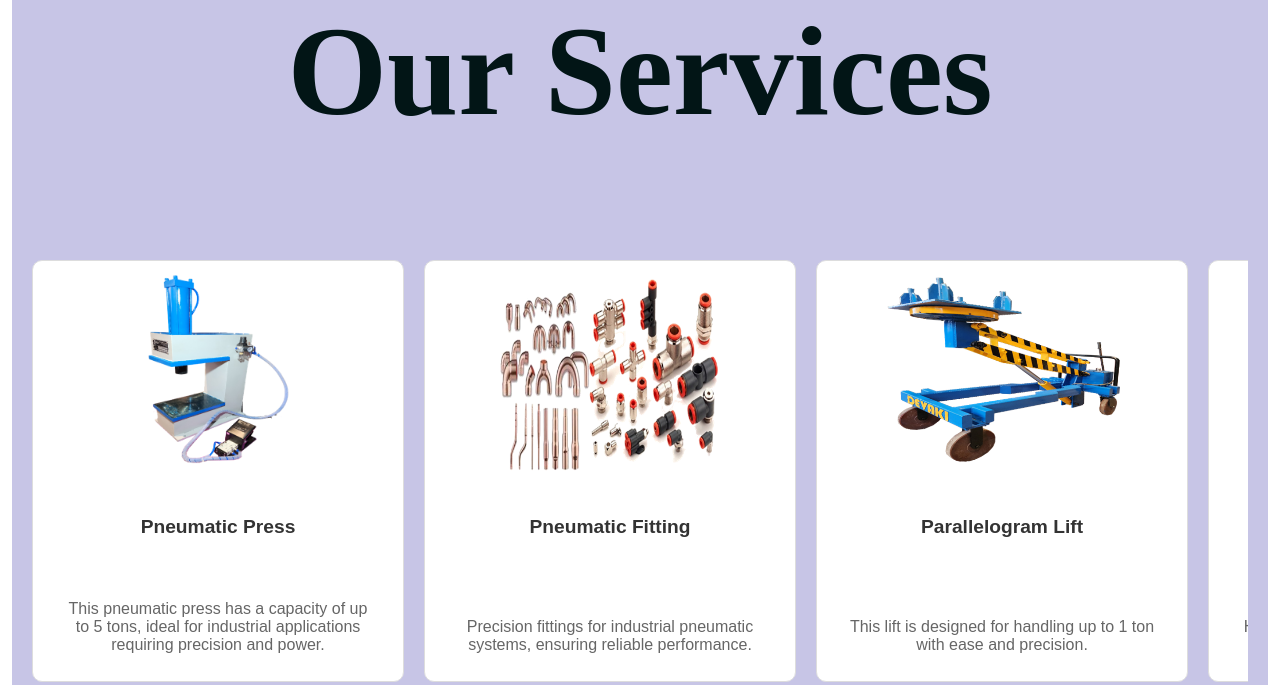
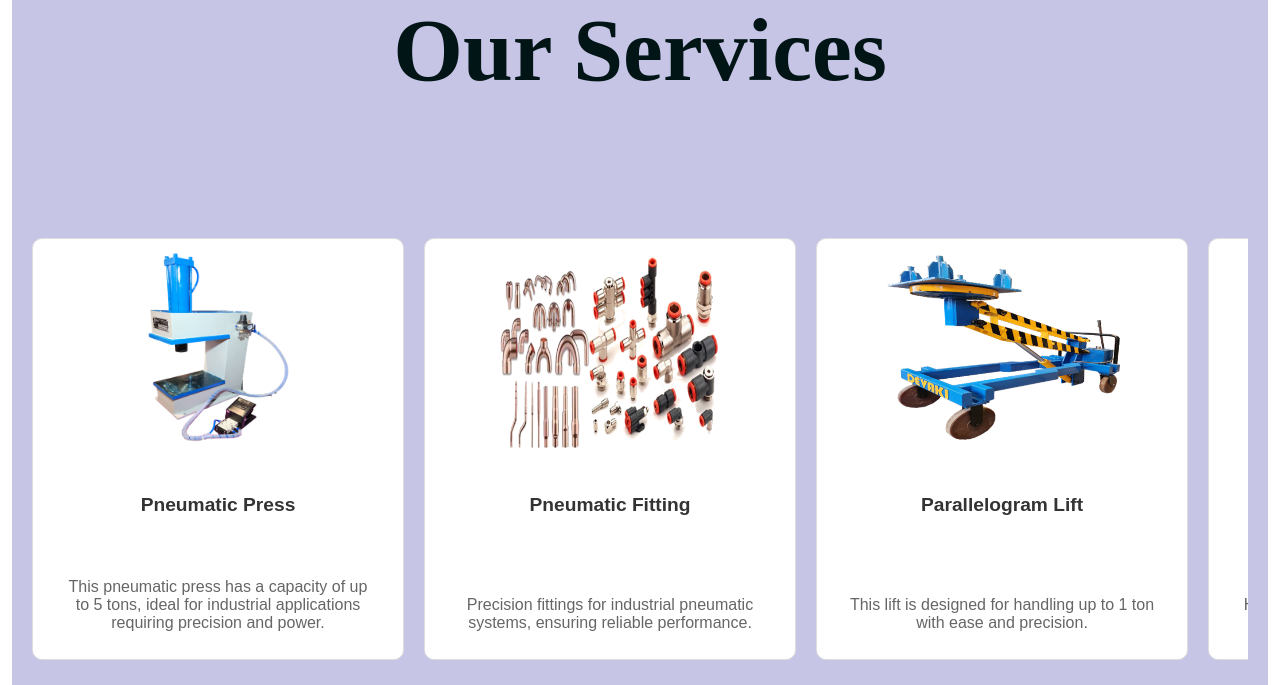
Before and after one commit to rjkmrpndt/devkihydromatic.io, a plain HTML site: page index.html in a window 1280 px wide. Shown: the part 867-1552 px from the top of the page. Drawn offline with Linux system fonts and the light colour scheme.

Commit message:
Update style.css

```diff
--- a/css/style.css
+++ b/css/style.css
@@ -9,7 +9,7 @@ html{
 }
 h2
 {
-    font-size: 10vw;
+    font-size: 7vmax;
     color: rgb(2, 21, 22);
     text-align: center;
 }
```
